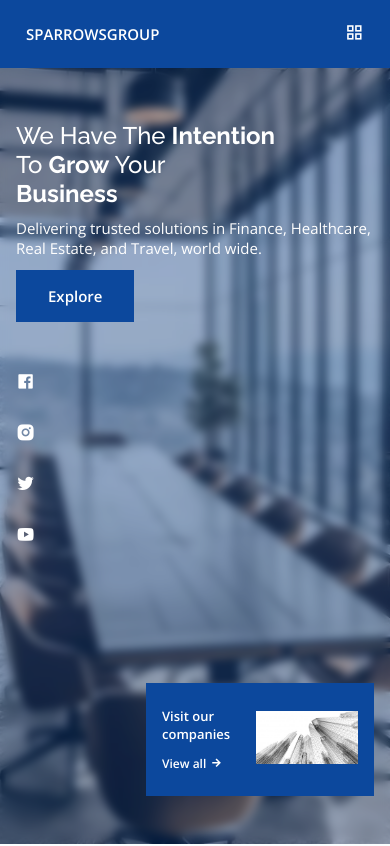
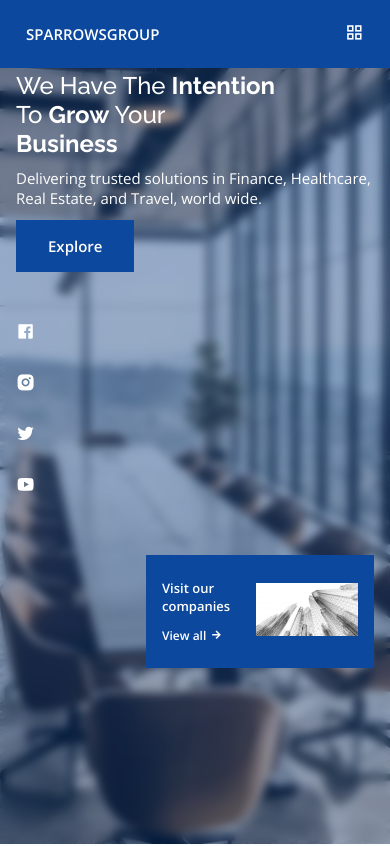
Before and after one commit to joe-spec/sparrowsgroup, a plain HTML site: page index.html in a window 390 px wide. Shown: the top 846 px of the page. Drawn offline with nearby package versions, Linux system fonts and the light colour scheme.

Commit message:
header corrections

```diff
--- a/assets/css/styles.css
+++ b/assets/css/styles.css
@@ -393,7 +393,7 @@ input {
   .home__data-title {
     font-size: var(--biggest-font-size);
     font-weight: var(--font-medium);
-    margin: 200px 0 10px 0;
+    margin: 100px 0 10px 0;
   }
 
   .home__container {
@@ -408,7 +408,7 @@ input {
     font-weight: 400;
   }
   .home__info {
-    bottom: -15rem !important;
+    bottom: -7rem !important;
   }
 }
 
```
